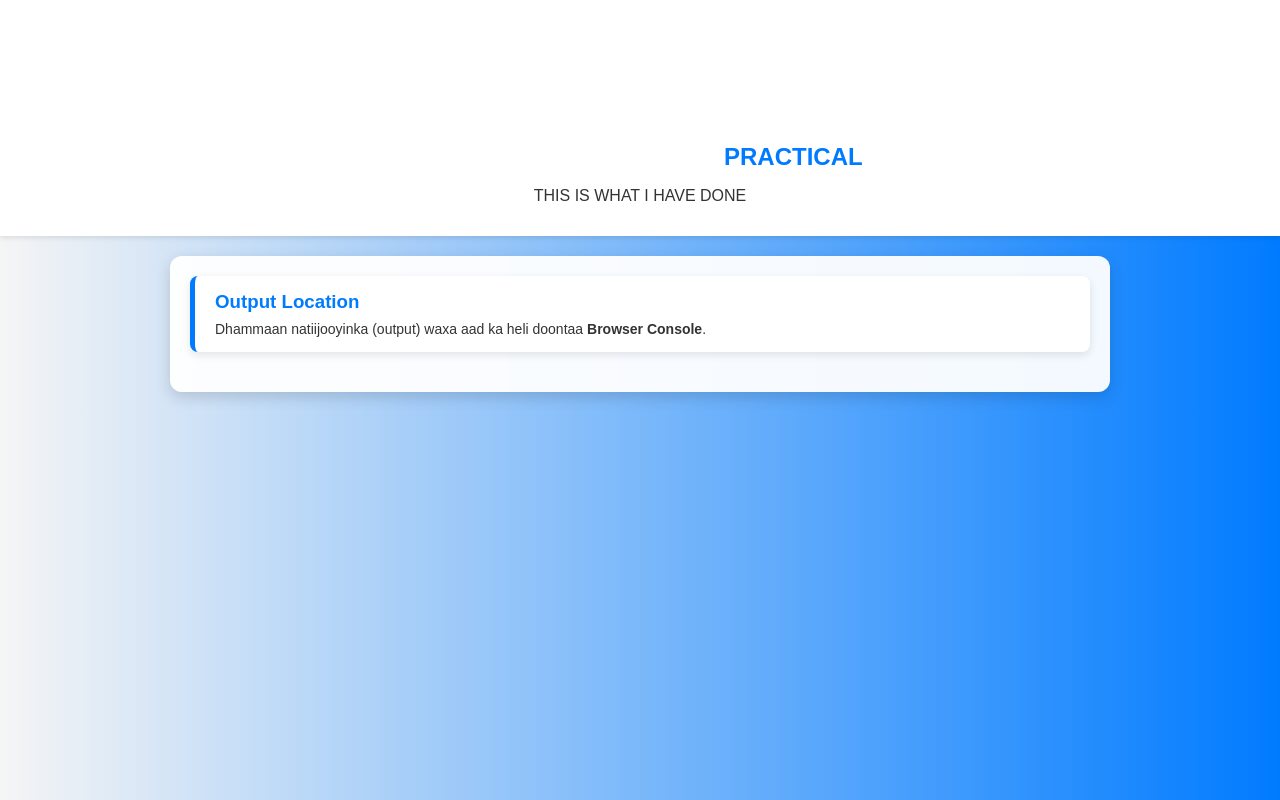
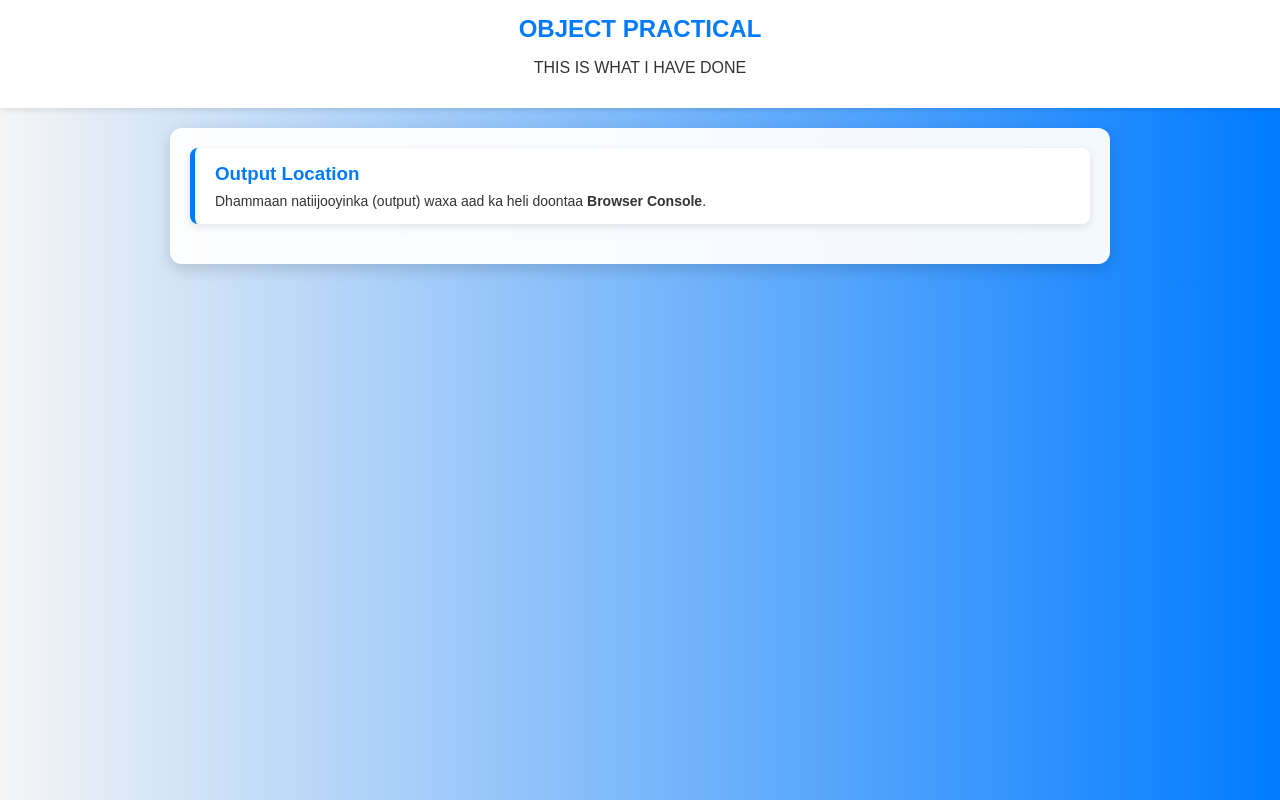
Before and after one commit to muaawiyeyuusuf/Javapractical, a plain HTML site: page index.html in a window 1280 px wide. Drawn offline with Linux system fonts and the light colour scheme.

Commit message:
Update index.html

```diff
--- a/index.html
+++ b/index.html
@@ -77,7 +77,7 @@
 
   <body>
     <header>
-      <h2><OBJECT></OBJECT> PRACTICAL</h2>
+      <h2> OBJECT PRACTICAL</h2>
       <p>THIS IS WHAT I HAVE DONE</p>
     </header>
 
```
